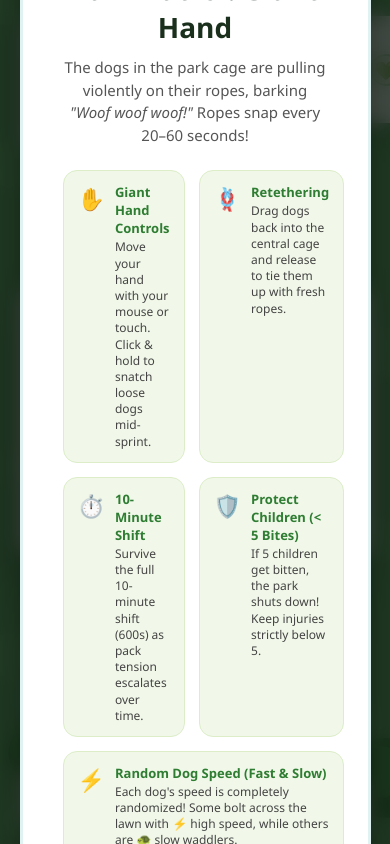
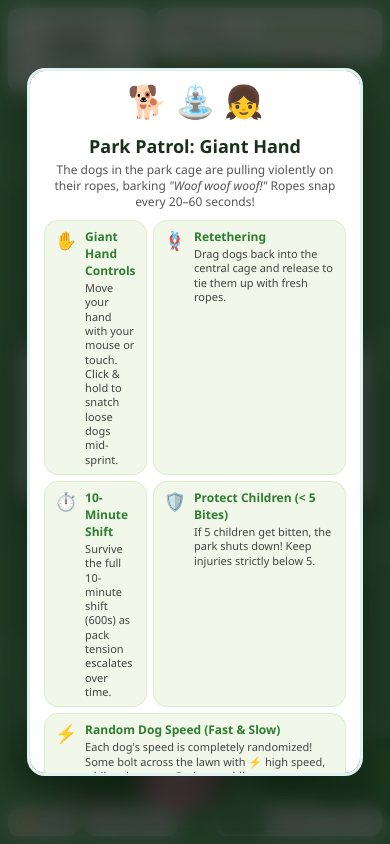
Before and after one commit to kueifeng66/game2, a plain HTML site: page index.html in a window 390 px wide. Drawn offline with Linux system fonts and the light colour scheme.

Commit message:
Enhance CSS for mobile and touch support
Updated styles for mobile responsiveness and touch optimization.

```diff
--- a/style.css
+++ b/style.css
@@ -22,20 +22,36 @@
   width: 100%;
   height: 100%;
   overflow: hidden;
+  position: fixed;
+  top: 0;
+  left: 0;
+  right: 0;
+  bottom: 0;
   background-color: #1b2e1c;
   font-family: var(--font-family);
   color: #2c3e50;
+  touch-action: none;
+  -webkit-touch-callout: none;
+  overscroll-behavior: none;
 }
 
 #game-wrapper {
-  position: relative;
-  width: 100vw;
-  height: 100vh;
+  position: fixed;
+  top: 0;
+  left: 0;
+  right: 0;
+  bottom: 0;
+  width: 100%;
+  height: 100%;
   display: flex;
   justify-content: center;
   align-items: center;
   background: #3f7d45;
   cursor: none; /* Giant hand replaces the cursor inside the canvas */
+  touch-action: none;
+  overflow: hidden;
+  -webkit-user-select: none;
+  user-select: none;
 }
 
 canvas#game-canvas {
@@ -43,6 +59,7 @@
   width: 100%;
   height: 100%;
   background: #559e5b;
+  touch-action: none;
 }
 
 /* HUD Overlay */
@@ -56,7 +73,8 @@
   display: flex;
   flex-direction: column;
   justify-content: space-between;
-  padding: 16px 24px;
+  padding: max(10px, env(safe-area-inset-top)) max(12px, env(safe-area-inset-right)) max(10px, env(safe-area-inset-bottom)) max(12px, env(safe-area-inset-left));
+  box-sizing: border-box;
 }
 
 .top-bar {
@@ -364,13 +382,16 @@
 
 /* Modals (Start, Pause, Victory, Defeat) */
 .modal-overlay {
-  position: absolute;
+  position: fixed;
   top: 0;
   left: 0;
+  right: 0;
+  bottom: 0;
   width: 100%;
   height: 100%;
   background: rgba(15, 25, 18, 0.75);
   backdrop-filter: blur(10px);
+  -webkit-backdrop-filter: blur(10px);
   display: flex;
   justify-content: center;
   align-items: center;
@@ -378,6 +399,8 @@
   opacity: 1;
   transition: opacity 0.3s ease;
   pointer-events: auto;
+  padding: 12px;
+  box-sizing: border-box;
 }
 
 .modal-overlay.hidden {
@@ -388,13 +411,15 @@
 .modal-dialog {
   background: #ffffff;
   border-radius: 24px;
-  padding: 32px 40px;
+  padding: 26px 30px;
   max-width: 580px;
-  width: 90%;
+  width: 92%;
+  max-height: 86vh;
+  overflow-y: auto;
+  -webkit-overflow-scrolling: touch;
   box-shadow: 0 24px 60px rgba(0, 0, 0, 0.4);
   text-align: center;
   position: relative;
-  overflow: hidden;
   border: 3px solid #e0f2f1;
   animation: modal-pop 0.35s cubic-bezier(0.175, 0.885, 0.32, 1.275);
 }
@@ -528,3 +553,167 @@
   margin-bottom: 12px;
   letter-spacing: 6px;
 }
+
+/* Touch Optimizations for iPhone / Mobile */
+.btn, .btn-primary, .speed-opt, .hud-card {
+  touch-action: manipulation;
+  -webkit-tap-highlight-color: transparent;
+}
+
+/* Responsive UI for Mobile Phones & iPhones */
+@media (max-width: 600px) {
+  #hud-overlay {
+    padding: max(8px, env(safe-area-inset-top)) max(8px, env(safe-area-inset-right)) max(8px, env(safe-area-inset-bottom)) max(8px, env(safe-area-inset-left));
+  }
+
+  .top-bar {
+    gap: 6px;
+  }
+
+  .hud-card {
+    padding: 6px 8px;
+    border-radius: 12px;
+    gap: 6px;
+  }
+
+  .timer-icon {
+    font-size: 18px;
+  }
+
+  .timer-value {
+    font-size: 18px;
+  }
+
+  .timer-label, .injured-label {
+    font-size: 8px;
+    letter-spacing: 0.5px;
+  }
+
+  .phase-tag {
+    font-size: 8px;
+    padding: 2px 4px;
+    margin-top: 1px;
+  }
+
+  .injured-status-text {
+    font-size: 12px;
+  }
+
+  .heart-slot {
+    width: 20px;
+    height: 20px;
+    font-size: 11px;
+  }
+
+  .hearts-row {
+    gap: 2px;
+  }
+
+  .btn {
+    padding: 6px 9px;
+    font-size: 11px;
+    border-radius: 10px;
+  }
+
+  .speed-opt {
+    padding: 5px 7px;
+    font-size: 10px;
+  }
+
+  .center-tip-card {
+    padding: 12px 14px;
+    max-width: 92%;
+    border-radius: 16px;
+  }
+
+  .tip-badge {
+    font-size: 11px;
+    padding: 2px 8px;
+    margin-bottom: 6px;
+  }
+
+  .tip-main-text {
+    font-size: 12px;
+    line-height: 1.35;
+    margin-bottom: 6px;
+  }
+
+  .tip-sub-text {
+    font-size: 11px;
+    margin-bottom: 8px;
+  }
+
+  /* Modal on Mobile Screen: Extremely Important for iPhone! */
+  .modal-dialog {
+    padding: 16px 14px;
+    max-height: 84vh;
+    border-radius: 18px;
+  }
+
+  .modal-header-icon {
+    font-size: 32px;
+    margin-bottom: 4px;
+  }
+
+  .modal-title {
+    font-size: 18px;
+    margin-bottom: 4px;
+  }
+
+  .modal-subtitle {
+    font-size: 12px;
+    margin-bottom: 10px;
+    line-height: 1.35;
+  }
+
+  .rules-grid {
+    grid-template-columns: 1fr;
+    gap: 6px;
+    margin-bottom: 12px;
+  }
+
+  .rule-item {
+    padding: 7px 10px;
+    gap: 8px;
+  }
+
+  .rule-icon {
+    font-size: 18px;
+  }
+
+  .rule-text strong {
+    font-size: 12px;
+  }
+
+  .rule-text p {
+    font-size: 11px;
+    line-height: 1.3;
+  }
+
+  .btn-primary {
+    padding: 12px 18px;
+    font-size: 15px;
+    width: 100%;
+    justify-content: center;
+    border-radius: 12px;
+  }
+
+  .stats-card {
+    padding: 8px 10px;
+    gap: 6px;
+    margin-bottom: 12px;
+  }
+
+  .stat-num {
+    font-size: 18px;
+  }
+
+  .stat-label {
+    font-size: 9px;
+  }
+
+  .stars-container {
+    font-size: 28px;
+    margin-bottom: 8px;
+  }
+}
```
